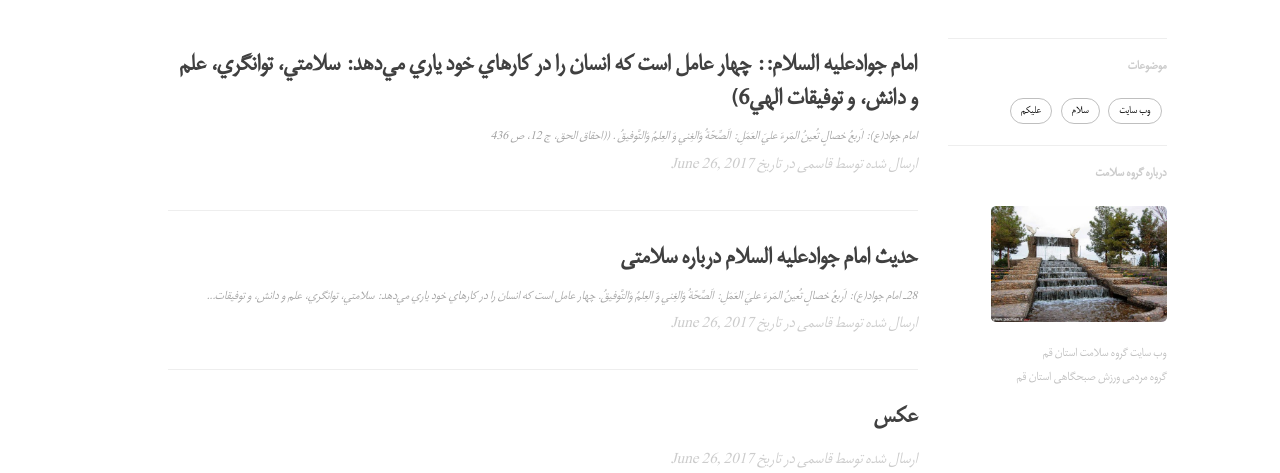
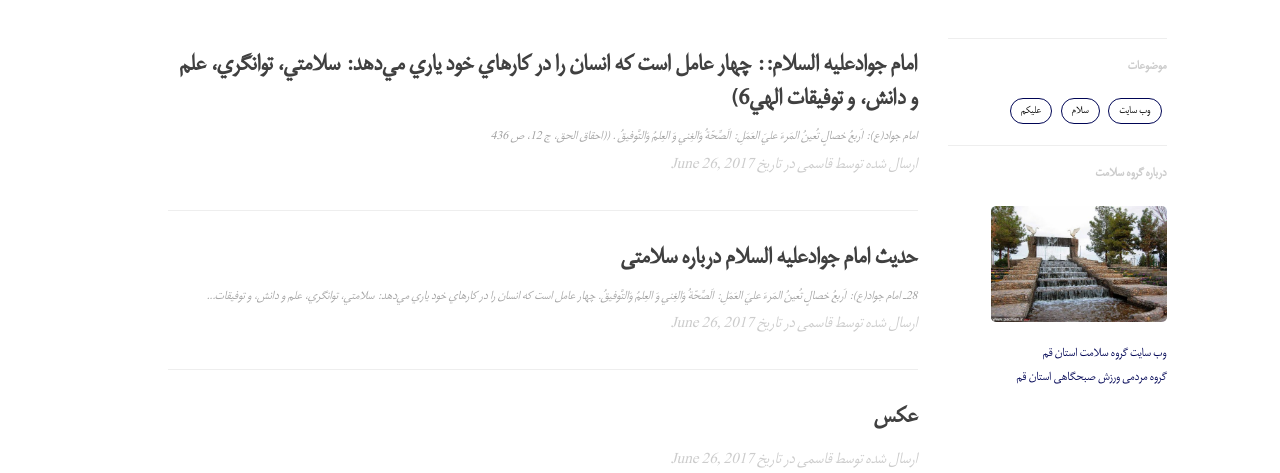
Before and after one commit to grouh-salamat/grouh-salamat.github.io, a Jekyll site: the page built from index.html, in a window 1280 px wide. Shown: the part 420-893 px from the top of the page. Built offline with Jekyll 4.4.1, drawn with Linux system fonts in a browser that asks for light colours; the list of posts is cut into pages by our own code.

Commit message:
Update hux-blog.css

```diff
--- a/css/hux-blog.css
+++ b/css/hux-blog.css
@@ -10,7 +10,7 @@
   }
 }
 .sidebar-container {
-  color: #bfbfbf;
+  color: #000555;
   font-size: 14px;
 }
 .sidebar-container h5 {
@@ -29,7 +29,7 @@
   color: #0085a1 !important;
 }
 .sidebar-container .tags a {
-  border-color: #bfbfbf;
+  border-color: #000555;
 }
 .sidebar-container .tags a:hover,
 .sidebar-container .tags a:active {
```
